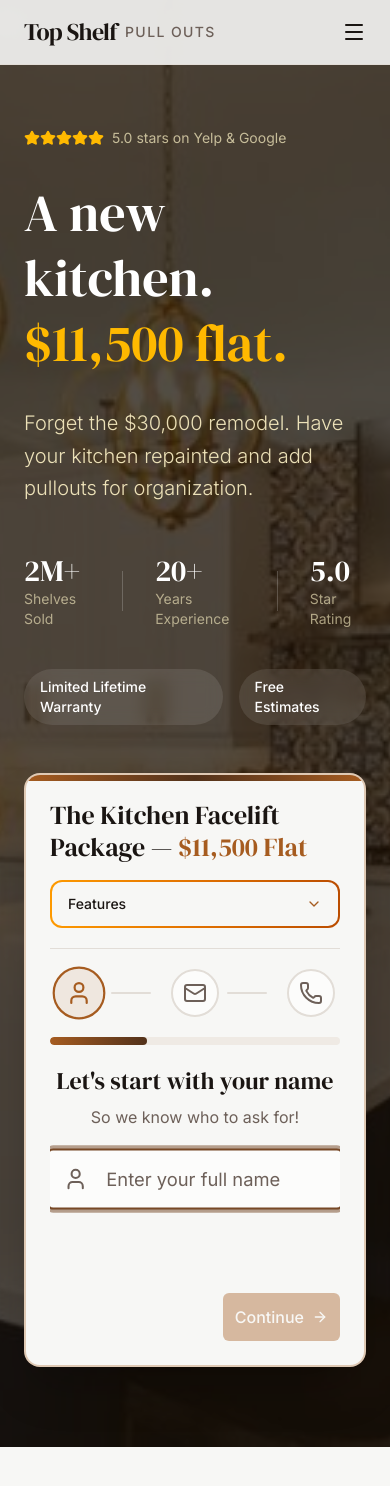
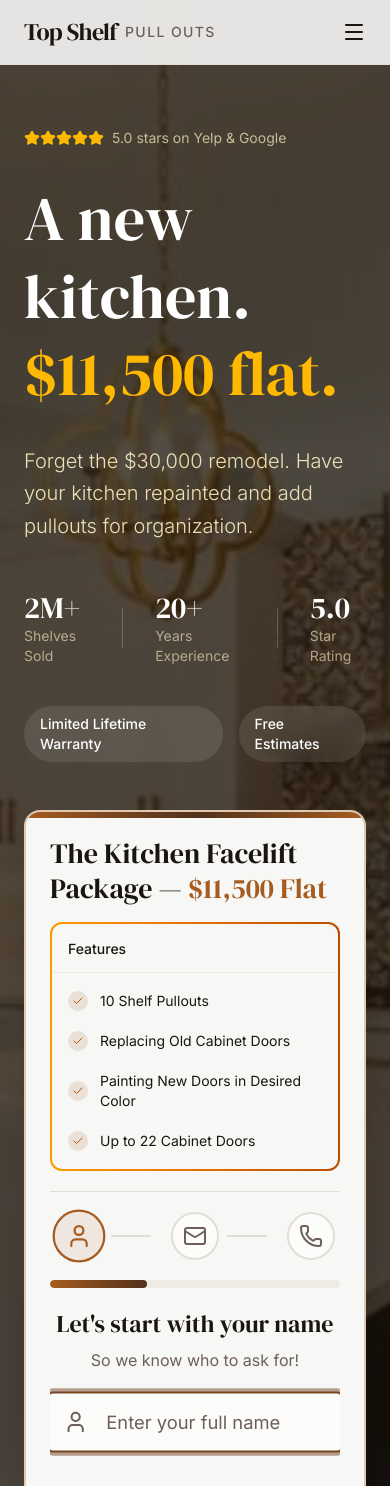
Before and after one commit to Fbet590/Top-Shelf-Pullouts-2.0, a Next.js app: page / in a window 390 px wide. Shown: the top 1486 px of the page. Built offline with nearby package versions, Linux system fonts and the light colour scheme.

Commit message:
fix: update mobile headline sizes and remove dropdown
Update mobile headline sizes and remove dropdown from features box.

```diff
--- a/components/feature-dropdown.tsx
+++ b/components/feature-dropdown.tsx
@@ -1,7 +1,4 @@
-"use client"
-
-import { useState } from "react"
-import { ChevronDown, Check } from "lucide-react"
+import { Check } from "lucide-react"
 
 const features = [
   "10 Shelf Pullouts",
@@ -11,34 +8,18 @@ const features = [
 ]
 
 export function FeatureDropdown() {
-  const [isOpen, setIsOpen] = useState(false)
-
   return (
     <div className="relative">
       {/* Gradient border wrapper */}
       <div className="p-[2px] rounded-xl bg-gradient-to-r from-amber-500 via-amber-600 to-amber-700">
-        <button
-          onClick={() => setIsOpen(!isOpen)}
-          className="w-full flex items-center justify-between px-4 py-3 bg-background rounded-[10px] transition-colors hover:bg-secondary/50"
-          aria-expanded={isOpen}
-          aria-controls="feature-list"
-        >
-          <span className="text-sm font-medium text-foreground">Features</span>
-          <ChevronDown
-            className={`h-4 w-4 text-accent transition-transform duration-200 ${isOpen ? 'rotate-180' : ''}`}
-          />
-        </button>
-      </div>
+        <div className="bg-background rounded-[10px] overflow-hidden">
+          {/* Header */}
+          <div className="px-4 py-3 border-b border-border/50">
+            <span className="text-sm font-medium text-foreground">Features</span>
+          </div>
 
-      {/* Dropdown content */}
-      <div
-        id="feature-list"
-        className={`overflow-hidden transition-all duration-300 ease-out ${
-          isOpen ? 'max-h-64 opacity-100 mt-2' : 'max-h-0 opacity-0'
-        }`}
-      >
-        <div className="p-[2px] rounded-xl bg-gradient-to-r from-amber-500 via-amber-600 to-amber-700">
-          <ul className="bg-background rounded-[10px] py-2 px-1">
+          {/* Features list - always visible */}
+          <ul className="py-2 px-1">
             {features.map((feature, index) => (
               <li
                 key={index}
--- a/components/hero.tsx
+++ b/components/hero.tsx
@@ -1,5 +1,5 @@
 import Image from "next/image"
-import { Star, ChevronDown } from "lucide-react"
+import { Star } from "lucide-react"
 import { LeadForm } from "@/components/lead-form"
 import { FeatureDropdown } from "@/components/feature-dropdown"
 
@@ -34,7 +34,7 @@ export function Hero() {
               </span>
             </div>
 
-            <h1 className="font-serif text-[3.25rem] sm:text-[3.5rem] lg:text-[4.25rem] xl:text-[5rem] leading-tight text-white">
+            <h1 className="font-serif text-[3.875rem] sm:text-[3.5rem] lg:text-[4.25rem] xl:text-[5rem] leading-tight text-white">
               <span className="block">A new kitchen. <span className="text-amber-400">$11,500 flat.</span></span>
             </h1>
 
@@ -74,7 +74,7 @@ export function Hero() {
           <div id="hero-form" className="bg-background rounded-2xl p-6 lg:p-8 shadow-2xl border-2 border-accent/30 scroll-mt-24 relative overflow-hidden">
             <div className="absolute top-0 left-0 right-0 h-1.5 bg-gradient-to-r from-accent via-primary to-accent" />
             <div className="flex flex-col gap-4 pb-5 border-b border-border mb-5">
-              <h2 className="font-serif text-[26px] sm:text-[30px] text-foreground leading-tight">The Kitchen Facelift Package — <span className="text-accent">$11,500 Flat</span></h2>
+              <h2 className="font-serif text-[28px] sm:text-[32px] text-foreground leading-tight">The Kitchen Facelift Package — <span className="text-accent">$11,500 Flat</span></h2>
               <FeatureDropdown />
             </div>
             <LeadForm />
```
